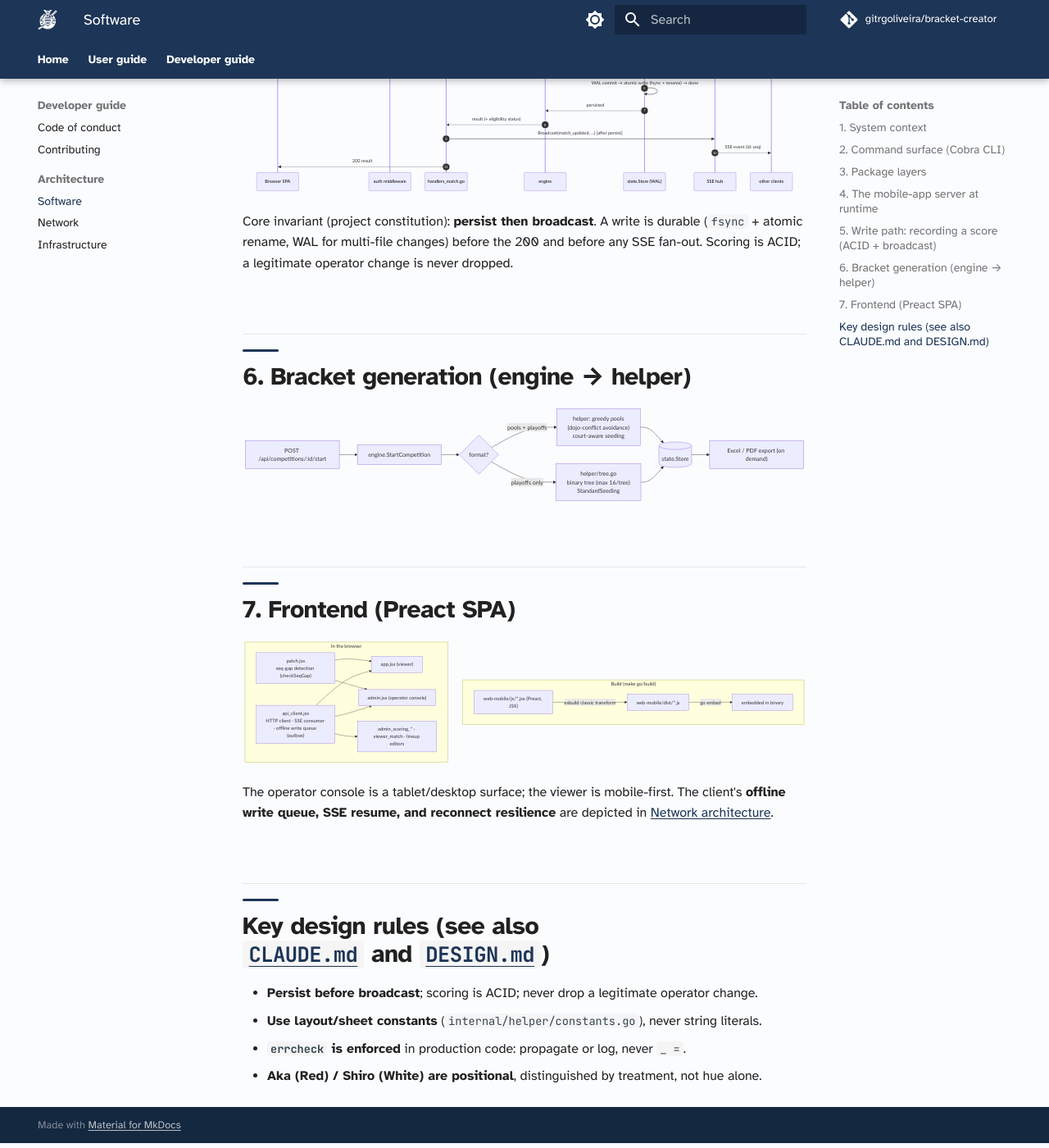
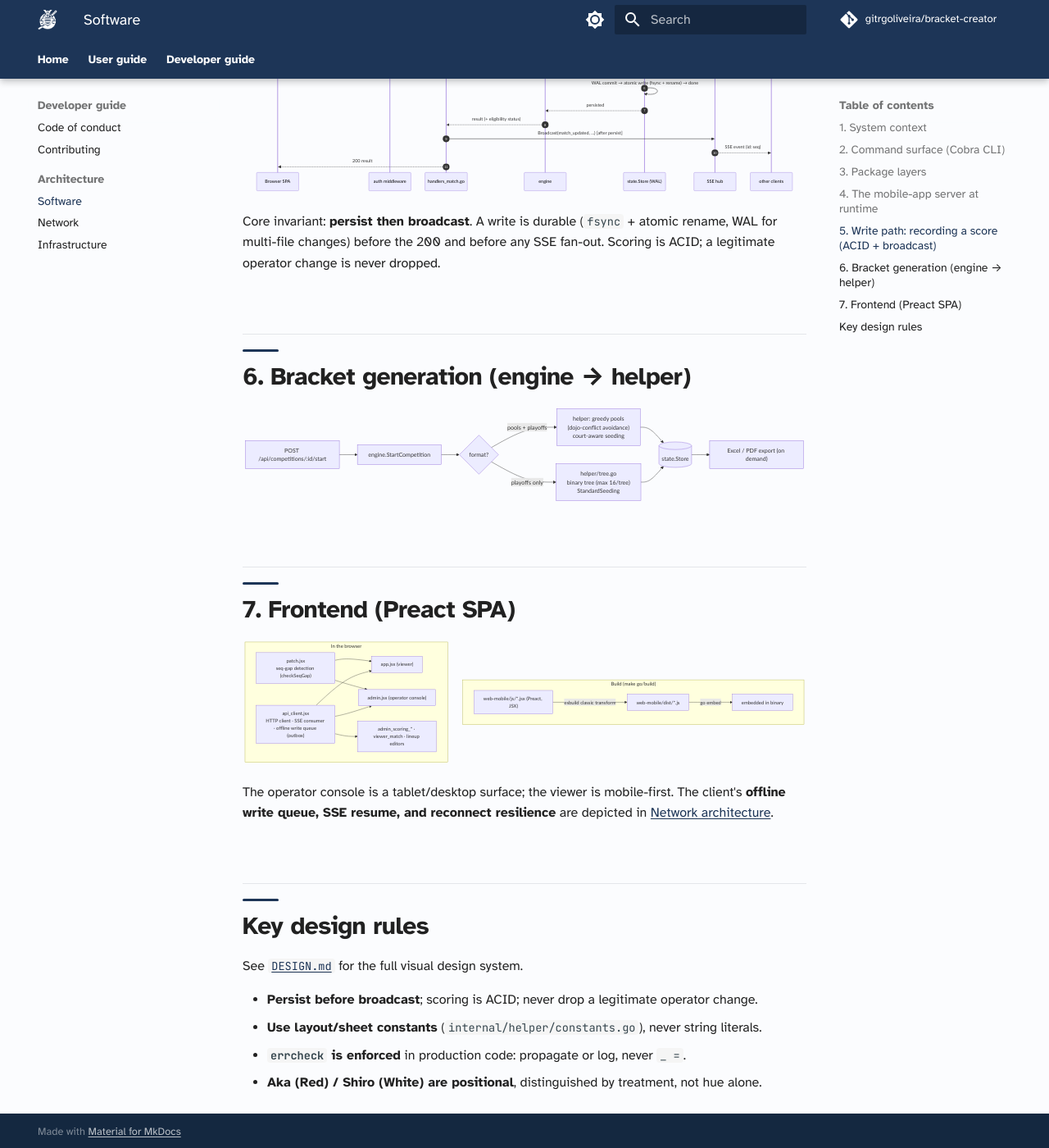
Before and after one commit to gitrgoliveira/bracket-creator, an MkDocs documentation site: the page built from docs/architecture/software-architecture.md, in a window 1280 px wide and 1400 px high, scrolled down 4359 px. Shown: the whole window at 82% size. Built offline with MkDocs 1.6.1 and Material for MkDocs 9.7.7, drawn with Linux system fonts in a browser that asks for light colours; comment, search, counter and statistics services are not loaded.

Commit message:
docs: keep the architecture page public-facing
Drop the link to CLAUDE.md (AI-assistant operating instructions, not a public
reference) from the software architecture page, keeping the DESIGN.md design
system link, and reword "project constitution" to "core invariant" so the page
references no internal governance artifacts.

Co-Authored-By: Claude Opus 4.8 <noreply@anthropic.com>

````diff
--- a/docs/architecture/software-architecture.md
+++ b/docs/architecture/software-architecture.md
@@ -160,7 +160,7 @@ sequenceDiagram
     H-->>SPA: 200 result
 ```
 
-Core invariant (project constitution): **persist then broadcast**. A write is durable
+Core invariant: **persist then broadcast**. A write is durable
 (`fsync` + atomic rename, WAL for multi-file changes) before the 200 and before any SSE
 fan-out. Scoring is ACID; a legitimate operator change is never dropped.
 
@@ -200,7 +200,9 @@ The operator console is a tablet/desktop surface; the viewer is mobile-first. Th
 **offline write queue, SSE resume, and reconnect resilience** are depicted in
 [Network architecture](network-architecture.md).
 
-## Key design rules (see also [`CLAUDE.md`](https://github.com/gitrgoliveira/bracket-creator/blob/main/CLAUDE.md) and [`DESIGN.md`](https://github.com/gitrgoliveira/bracket-creator/blob/main/DESIGN.md))
+## Key design rules
+
+See [`DESIGN.md`](https://github.com/gitrgoliveira/bracket-creator/blob/main/DESIGN.md) for the full visual design system.
 
 - **Persist before broadcast**; scoring is ACID; never drop a legitimate operator change.
 - **Use layout/sheet constants** (`internal/helper/constants.go`), never string literals.
````
